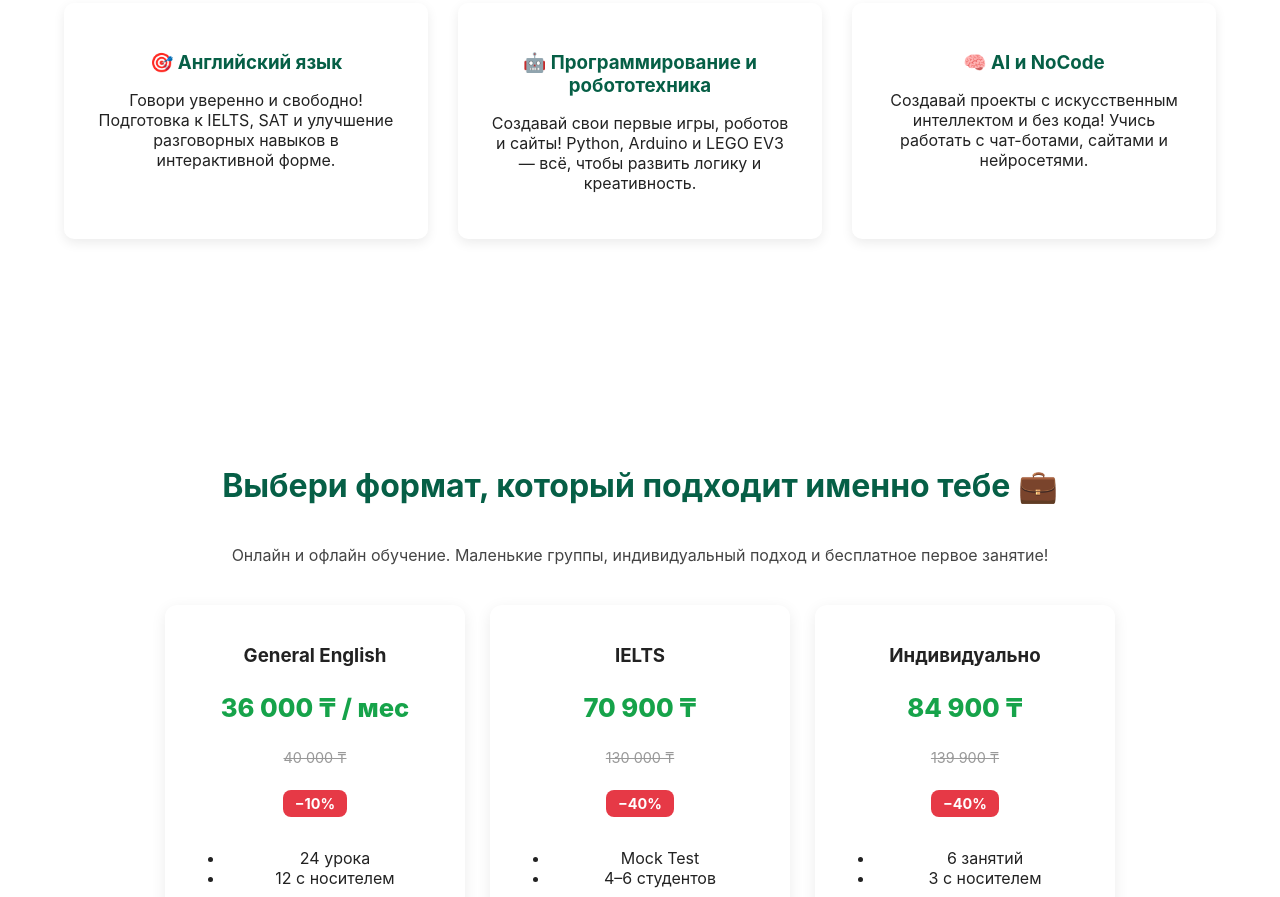
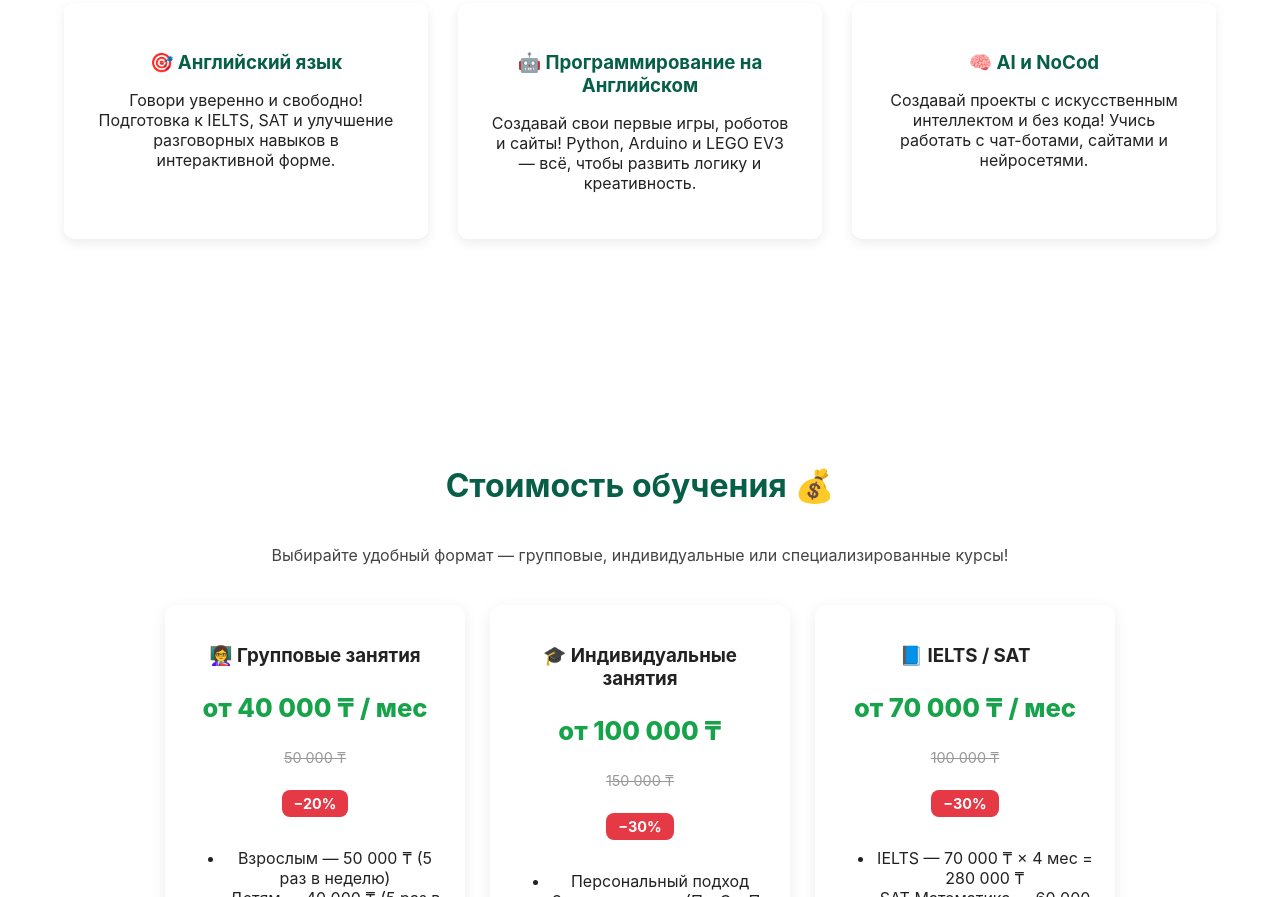
Before and after one commit to nurzxc/Nurzha, a plain HTML site: page index.html in a window 1280 px wide. Shown: the part 1903-2800 px from the top of the page. Drawn offline with Linux system fonts and the light colour scheme.

Commit message:
Update index.html

```diff
--- a/index.html
+++ b/index.html
@@ -95,7 +95,7 @@ footer{background:#065f46;color:#fff;text-align:center;padding:25px 10px;}
 <li><a href="#home">Главная</a></li>
 <li><a href="#about">О нас</a></li>
 <li><a href="#courses">Курсы</a></li>
-<li><a href="#invest-photos">Фото</a></li>
+<li><a href="#invest-photos">Invest in kids в фотографиях</a></li>
 <li><a href="#contact">Контакты</a></li>
 </ul>
 <a href="#contact" class="cta-btn">Записаться</a>
@@ -136,20 +136,69 @@ footer{background:#065f46;color:#fff;text-align:center;padding:25px 10px;}
 <h2>Наши курсы 🌟</h2>
 <div class="courses">
 <div class="course"><h3>🎯 Английский язык</h3><p>Говори уверенно и свободно! Подготовка к IELTS, SAT и улучшение разговорных навыков в интерактивной форме.</p></div>
-<div class="course"><h3>🤖 Программирование и робототехника</h3><p>Создавай свои первые игры, роботов и сайты! Python, Arduino и LEGO EV3 — всё, чтобы развить логику и креативность.</p></div>
-<div class="course"><h3>🧠 AI и NoCode</h3><p>Создавай проекты с искусственным интеллектом и без кода! Учись работать с чат-ботами, сайтами и нейросетями.</p></div>
+<div class="course"><h3>🤖 Программирование на Английском</h3><p>Создавай свои первые игры, роботов и сайты! Python, Arduino и LEGO EV3 — всё, чтобы развить логику и креативность.</p></div>
+<div class="course"><h3>🧠 AI и NoCod</h3><p>Создавай проекты с искусственным интеллектом и без кода! Учись работать с чат-ботами, сайтами и нейросетями.</p></div>
 </div>
 </section>
 
 <section id="pricing">
-<h2>Выбери формат, который подходит именно тебе 💼</h2>
-<p style="text-align:center;color:#444;">Онлайн и офлайн обучение. Маленькие группы, индивидуальный подход и бесплатное первое занятие!</p>
-<div class="cards">
-<div class="card"><h3>General English</h3><p class="price">36 000 ₸ / мес</p><p class="old-price">40 000 ₸</p><p class="discount">−10%</p><ul><li>24 урока</li><li>12 с носителем</li></ul><button>Записаться</button></div>
-<div class="card"><h3>IELTS</h3><p class="price">70 900 ₸</p><p class="old-price">130 000 ₸</p><p class="discount">−40%</p><ul><li>Mock Test</li><li>4–6 студентов</li></ul><button>Записаться</button></div>
-<div class="card"><h3>Индивидуально</h3><p class="price">84 900 ₸</p><p class="old-price">139 900 ₸</p><p class="discount">−40%</p><ul><li>6 занятий</li><li>3 с носителем</li></ul><button>Записаться</button></div>
-<div class="card"><h3>AI + English</h3><p class="price">99 900 ₸</p><p class="old-price">169 900 ₸</p><p class="discount">−40%</p><ul><li>AI + английский</li><li>Сертификаты</li></ul><button>Записаться</button></div>
-</div>
+  <h2>Стоимость обучения 💰</h2>
+  <p style="text-align:center;color:#444;">Выбирайте удобный формат — групповые, индивидуальные или специализированные курсы!</p>
+
+  <div class="cards">
+
+    <div class="card">
+      <h3>👩‍🏫 Групповые занятия</h3>
+      <p class="price">от 40 000 ₸ / мес</p>
+      <p class="old-price">50 000 ₸</p>
+      <p class="discount">−20%</p>
+      <ul>
+        <li>Взрослым — 50 000 ₸ (5 раз в неделю)</li>
+        <li>Детям — 40 000 ₸ (5 раз в неделю)</li>
+      </ul>
+      <button>Записаться</button>
+    </div>
+
+    <div class="card">
+      <h3>🎓 Индивидуальные занятия</h3>
+      <p class="price">от 100 000 ₸</p>
+      <p class="old-price">150 000 ₸</p>
+      <p class="discount">−30%</p>
+      <ul>
+        <li>Персональный подход</li>
+        <li>3 раза в неделю (Пн-Ср-Пт / Вт-Ср-Сб)</li>
+      </ul>
+      <button>Записаться</button>
+    </div>
+
+    <div class="card">
+      <h3>📘 IELTS / SAT</h3>
+      <p class="price">от 70 000 ₸ / мес</p>
+      <p class="old-price">100 000 ₸</p>
+      <p class="discount">−30%</p>
+      <ul>
+        <li>IELTS — 70 000 ₸ × 4 мес = 280 000 ₸</li>
+        <li>SAT Математика — 60 000 ₸ (3 раза в неделю)</li>
+      </ul>
+      <button>Записаться</button>
+    </div>
+
+    <div class="card">
+      <h3>💻 Программирование</h3>
+      <p class="price">36 000 ₸</p>
+      <p class="old-price">45 000 ₸</p>
+      <p class="discount">−20%</p>
+      <ul>
+        <li>3 раза в неделю</li>
+        <li>AI Tools + Coding</li>
+      </ul>
+      <button>Записаться</button>
+    </div>
+  </div>
+
+  <p style="text-align:center;margin-top:30px;color:#065f46;font-weight:600;">
+    🎉 Для студентов и учеников СҮСН действуют скидки до 40%!
+  </p>
 </section>
 
 <section id="invest-photos">
```
